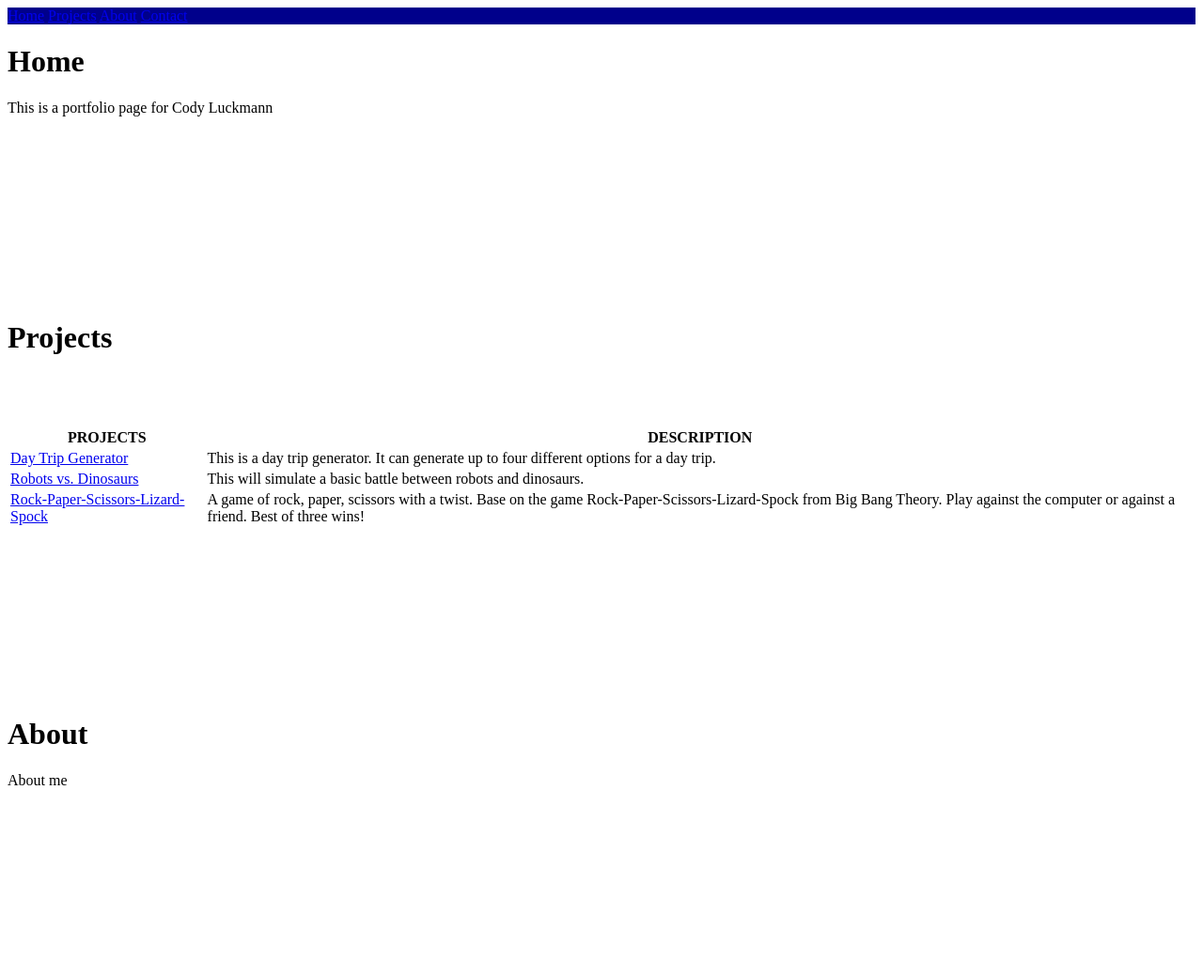
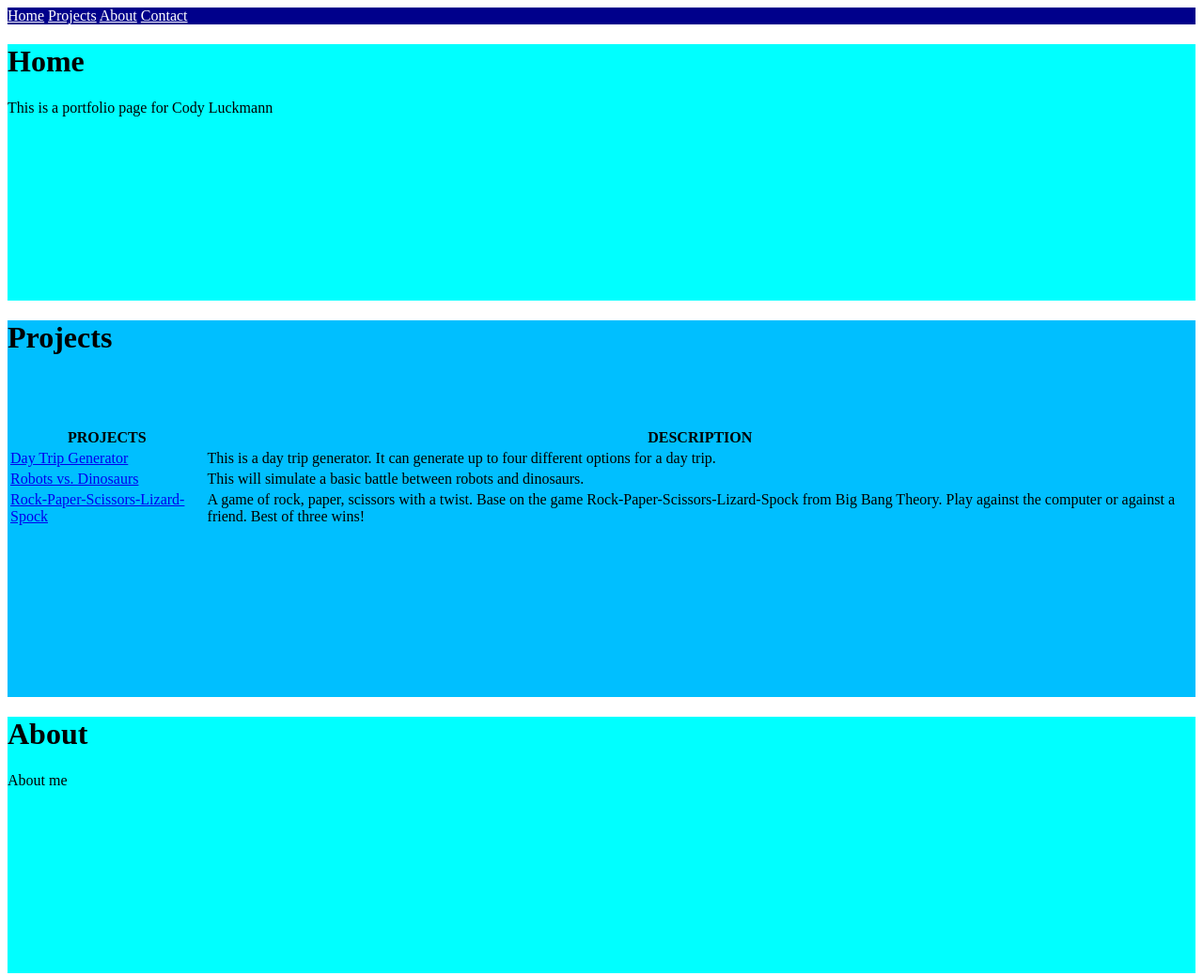
Before and after one commit to CodyLuckmann/CodyLuckmann.github.io, a plain HTML site: page index.html in a window 1280 px wide. Shown: the top 1039 px of the page at 94% size. Drawn offline with Linux system fonts and the light colour scheme.

Commit message:
added some classes to use styles easier, also indented divs for easier access

```diff
--- a/index.html
+++ b/index.html
@@ -9,15 +9,16 @@
 </head>
 <body>
     <div class="topnav">
-        <a href="#home">Home</a>
-        <a href="#projects">Projects</a>
-        <a href="#about">About</a>
-        <a href="#contact">Contact</a>
+        <a href="#home" class="text">Home</a>
+        <a href="#projects" class="text">Projects</a>
+        <a href="#about" class="text">About</a>
+        <a href="#contact" class="text">Contact</a>
     </div>
-    <div id="home"></div id>
-    <h1>Home</h1>
-    <p>This is a portfolio page for Cody Luckmann</p><br><br><br><br><br><br><br><br><br><br>
-    <div id="projects"></div>
+    <div id="home">
+        <h1 class="bigText">Home</h1>
+        <p class="littleText">This is a portfolio page for Cody Luckmann</p><br><br><br><br><br><br><br><br><br><br>
+    </div>
+    <div id="projects">
         <h1>Projects</h1>
         <table>
             <tr><th> PROJECTS </th> <th> DESCRIPTION</th></tr>
@@ -25,12 +26,15 @@
             <tr><td> <a href="https://github.com/CodyLuckmann/Robots-vs.-Dinosaurs">Robots vs. Dinosaurs</a> </td><td>This will simulate a basic battle between robots and dinosaurs. </td></tr>
             <tr><td> <a href="https://github.com/CodyLuckmann/Rock-Paper-Scissors-Lizard-Spock">Rock-Paper-Scissors-Lizard-Spock</a> </td> <td> A game of rock, paper, scissors with a twist. Base on the game Rock-Paper-Scissors-Lizard-Spock from Big Bang Theory. Play against the computer or against a friend. Best of three wins! </td></tr><br><br><br>
         </table><br><br><br><br><br><br><br><br><br><br>
-    <div id="about"></div>
+    </div>
+    <div id="about">
         <h1>About</h1>
         <p>About me</p><br><br><br><br><br><br><br><br><br><br>
-    <div id="contact"></div>
+    </div>
+    <div id="contact">
         <h1>Contact</h1>
         <p>Contact info</p>
+    </div>
 
 </body>
 </html>
```
Lines whose indentation alone changed are shown as unchanged.
